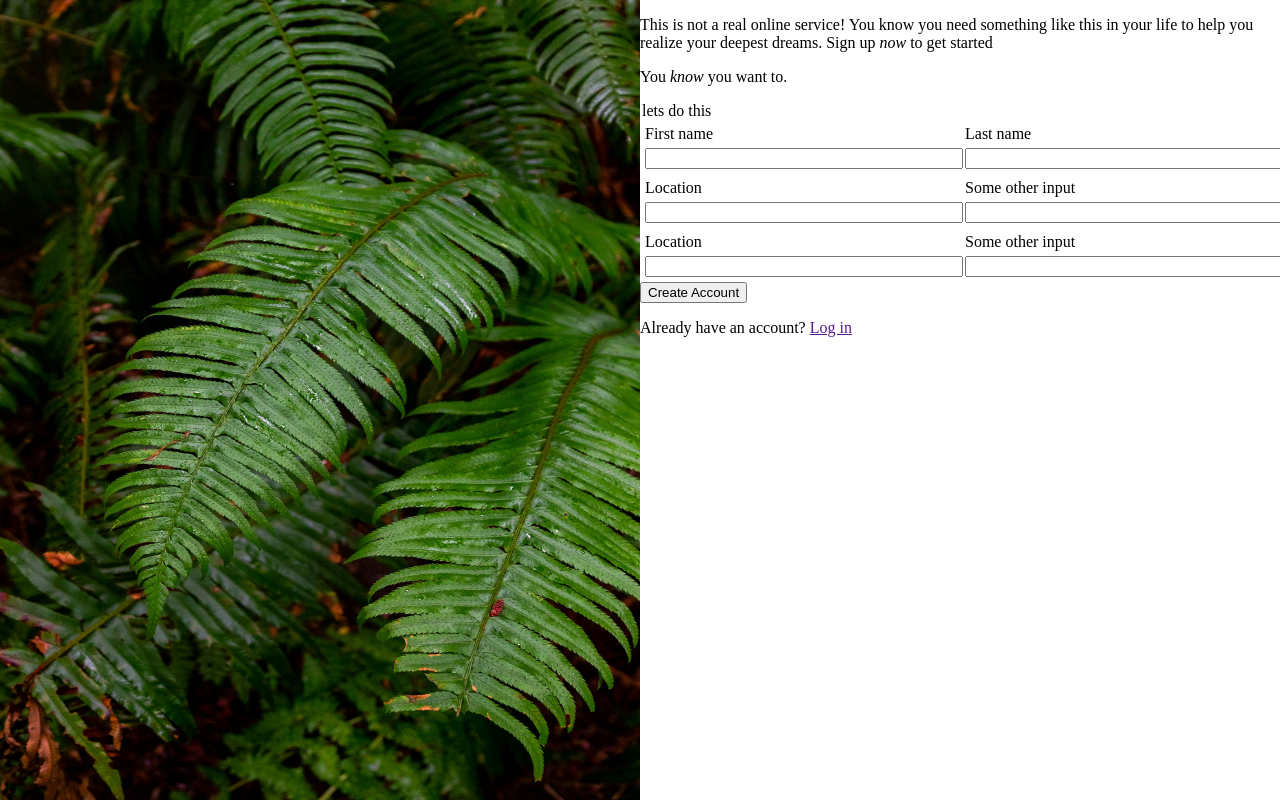
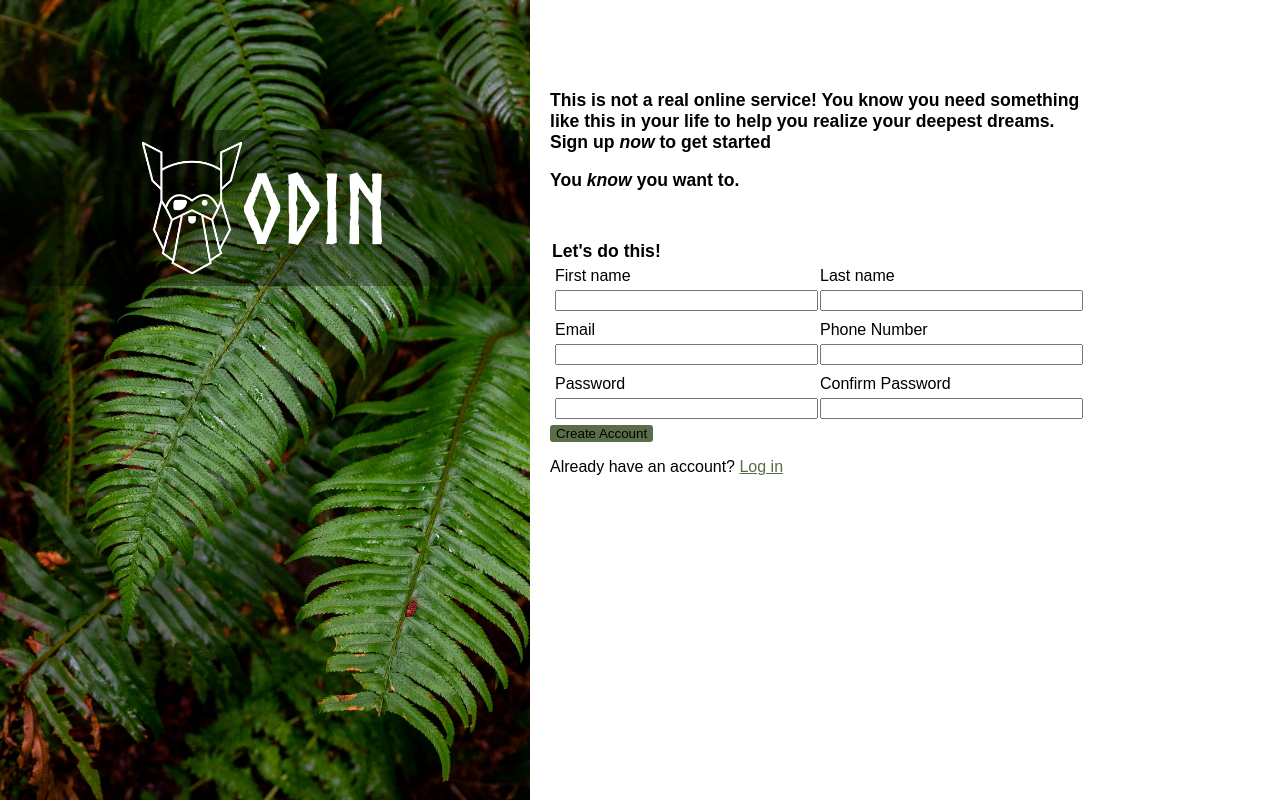
Before and after one commit to jetfuzz/sign-up-form, a plain HTML site: page index.html in a window 1280 px wide. Drawn offline with Linux system fonts and the light colour scheme; files whose address does not match are found by name.

Commit message:
Add logo and image over image sidebar

```diff
--- a/index.html
+++ b/index.html
@@ -10,14 +10,20 @@
 <body>
     <div class="feature-img">
         <img src="halie-west-25xggax4bSA-unsplash.jpg" class="background-img" alt="Up close image of a green plant">
+        <div class="logo-container">
+            <img src="odin-lined.png" alt="Odin Project Logo" class="odin-logo">
+            <p>ODIN</p>
+        </div>
     </div>
 
     <div class="form-section">
-        <p>This is not a real online service! You know you need something like this in your life to help you realize your deepest dreams. Sign up <em>now</em> to get started</p>
-        <p>You <em>know</em> you want to.</p>
+        <div class="intro">
+            <p>This is not a real online service! You know you need something like this in your life to help you realize your deepest dreams. Sign up <em>now</em> to get started</p>
+            <p>You <em>know</em> you want to.</p>
+        </div>
 
         <form>
-            <legend>lets do this</legend>
+            <legend>Let's do this!</legend>
             <div class="form-row">
                 <div class="form-group">
                     <label for="first-name">First name</label>
@@ -30,26 +36,26 @@
             </div>
             <div class="form-row">
                 <div class="form-group">
-                    <label for="location">Location</label>
-                    <input id="location" type="text">
+                    <label for="email">Email</label>
+                    <input id="email" type="email">
                 </div>
                 <div class="form-group">
-                    <label for="some-input">Some other input</label>
-                    <input id="some-input" type="text">
+                    <label for="phone-number">Phone Number</label>
+                    <input id="phone-number" type="text">
                 </div>
             </div>
             <div class="form-row">
                 <div class="form-group">
-                    <label for="location">Location</label>
-                    <input id="location" type="text">
+                    <label for="password">Password</label>
+                    <input id="password" type="password">
                 </div>
                 <div class="form-group">
-                    <label for="some-input">Some other input</label>
-                    <input id="some-input" type="text">
+                    <label for="password">Confirm Password</label>
+                    <input id="password" type="password">
                 </div>
             </div>
         </form>
-        <button>Create Account</button>
+        <button class="create-acc-btn">Create Account</button>
         <p>Already have an account? <a href="">Log in</a></p>
     </div>
 </body>
--- a/style.css
+++ b/style.css
@@ -1,23 +1,74 @@
+@font-face {
+  font-family: "norse-bold";
+  src: url(norse-bold-webfont.woff), url(norse-bold-webfont.woff2);
+}
+
 body, html{
   margin: 0;
   padding: 0;
   height: 100%;
+  width: 100%;
   display: flex;
   overflow: hidden;
+  font-family: Arial, Helvetica, sans-serif;
 }
 
 .background-img {
   height: 100vh;
   background-size: cover;
   width: 100%;
+  min-width: 430px;
 }
 
 .feature-img {
   flex: 1;
+  position: relative;
+  text-align: center;
+  color: white;
+  width: 100%;
+}
+
+.odin-logo {
+  height: 132px;
+  width: 100px;
+}
+
+.logo-container {
+  font-family: "norse-bold";
+  position: absolute;
+  width: 100%;
+  top: 26%;
+  left: 50%;
+  transform: translate(-50%, -50%);
+  font-size: 6em;
+  font-weight: bold;
+  background-color: rgba(0, 0, 0, 0.35);
+  display: flex;
+  justify-content: center;
+  align-items: center;
 }
 
 .form-section {
   flex: 1;
+  padding-top: 72px;
+  margin-right: 200px;
+  padding-left: 20px;
+}
+
+.logo-container p {
+  margin-top: 30px;
+  margin-bottom: 30px;
+}
+
+.intro {
+  font-weight: bold;
+  font-size: 1.1em;
+  margin-bottom: 50px;
+}
+
+legend {
+  font-size: 1.1em;
+  font-weight: bold;
 }
 
 label {
@@ -37,3 +88,13 @@ label {
  .form-group input {
    width: 100%;
  }
+
+ .create-acc-btn {
+  background-color: #596D48;
+  border: none;
+  border-radius: 3px;
+ }
+
+ a {
+  color: #596D48;
+ }
```
